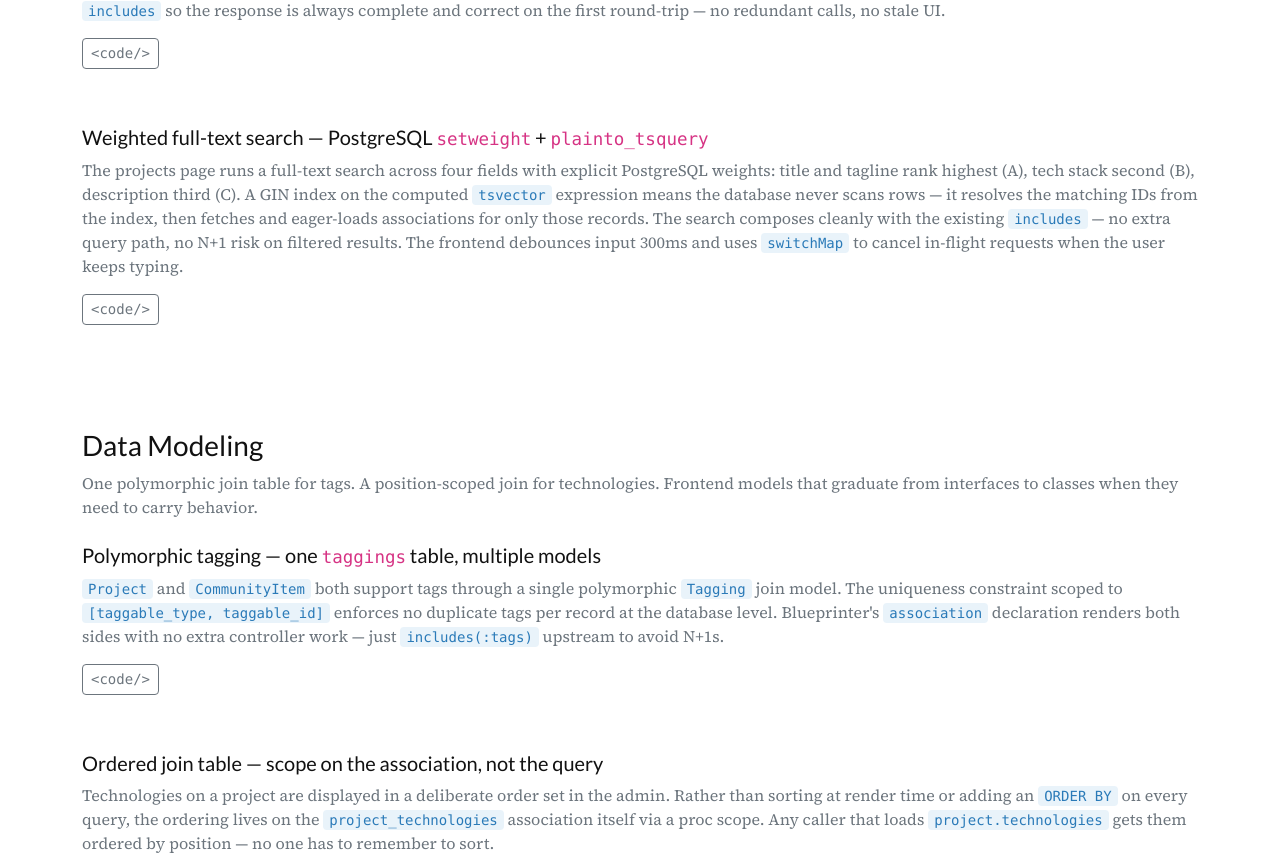
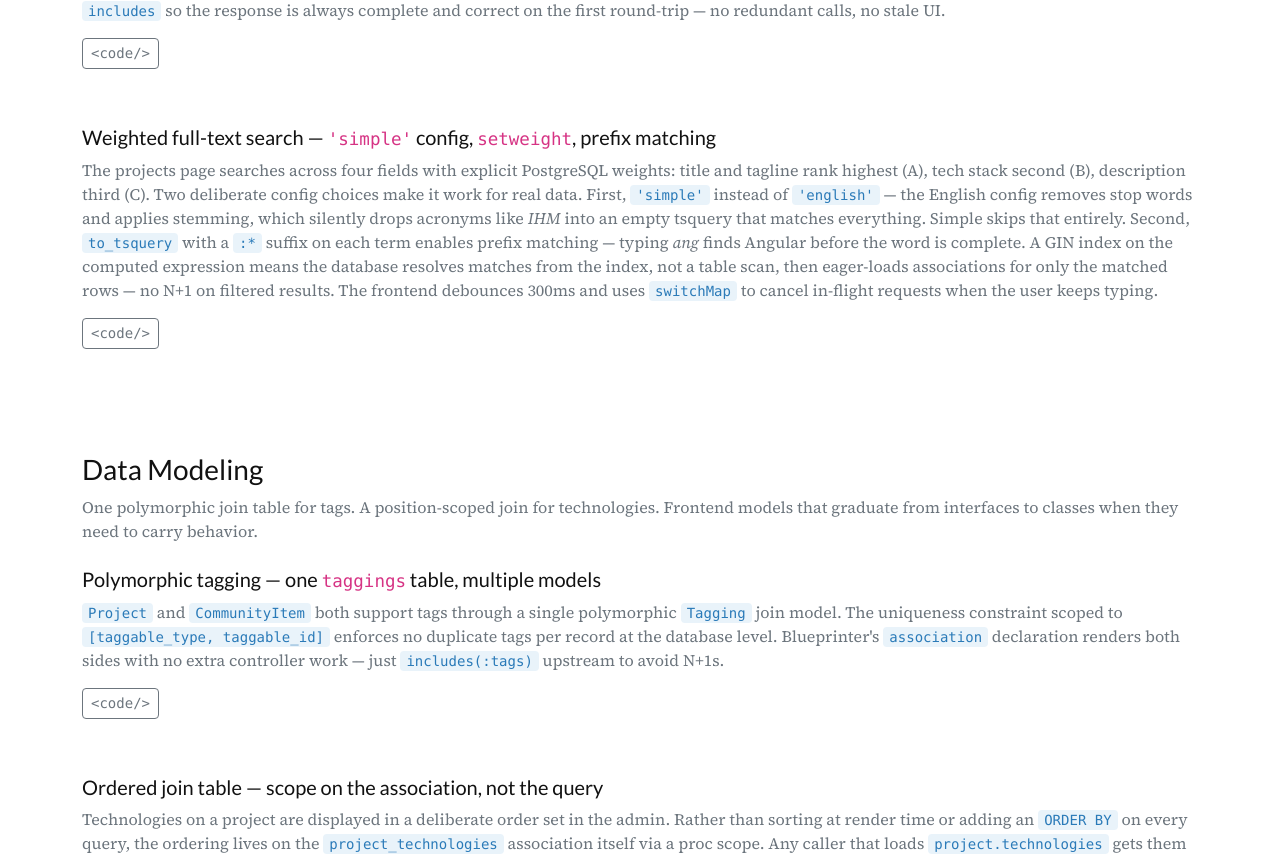
Before and after one commit to zach-young-4130/portfolio-frontend, an Angular app: page /code in a window 1280 px wide. Shown: the part 2858-3717 px from the top of the page. Built offline with nearby package versions, Linux system fonts and the light colour scheme; no server answers.

Commit message:
Update ft search section

```diff
--- a/src/app/features/code/code.html
+++ b/src/app/features/code/code.html
@@ -404,40 +404,52 @@ end</code></pre>
   </app-code-snippet>
 
   <app-code-snippet label="weighted full-text search">
-    <h3 class="h5">Weighted full-text search — PostgreSQL <code>setweight</code> + <code>plainto_tsquery</code></h3>
+    <h3 class="h5">Weighted full-text search — <code>'simple'</code> config, <code>setweight</code>, prefix matching</h3>
     <p class="text-secondary">
-      The projects page runs a full-text search across four fields with
-      explicit PostgreSQL weights: title and tagline rank highest (A), tech
-      stack second (B), description third (C). A GIN index on the computed
-      <code>tsvector</code> expression means the database never scans rows —
-      it resolves the matching IDs from the index, then fetches and eager-loads
-      associations for only those records. The search composes cleanly with the
-      existing <code>includes</code> — no extra query path, no N+1 risk on
-      filtered results. The frontend debounces input 300ms and uses
-      <code>switchMap</code> to cancel in-flight requests when the user keeps
-      typing.
+      The projects page searches across four fields with explicit PostgreSQL
+      weights: title and tagline rank highest (A), tech stack second (B),
+      description third (C). Two deliberate config choices make it work for
+      real data. First, <code>'simple'</code> instead of <code>'english'</code>
+      — the English config removes stop words and applies stemming, which
+      silently drops acronyms like <em>IHM</em> into an empty tsquery that
+      matches everything. Simple skips that entirely. Second,
+      <code>to_tsquery</code> with a <code>:*</code> suffix on each term
+      enables prefix matching — typing <em>ang</em> finds Angular before the
+      word is complete. A GIN index on the computed expression means the
+      database resolves matches from the index, not a table scan, then
+      eager-loads associations for only the matched rows — no N+1 on filtered
+      results. The frontend debounces 300ms and uses <code>switchMap</code> to
+      cancel in-flight requests when the user keeps typing.
     </p>
 <pre class="code-snippet"><code># app/models/project.rb
 scope :search, ->(query) {{ '{' }}
   return all if query.blank?
+  # Strip tsquery special chars, append :* to each term for prefix matching.
+  # 'simple' config: no stemming, no stop word removal — acronyms survive intact.
+  safe_query = query.split
+    .map {{ '{' }} |w| w.gsub(/[^a-zA-Z0-9\-]/, "") {{ '}' }}
+    .reject(&amp;:empty?)
+    .map {{ '{' }} |w| "##{{ '{' }}w{{ '}' }}:*" {{ '}' }}
+    .join(" &amp; ")
+  return all if safe_query.blank?
   where(
     <<~SQL,
       (
-        setweight(to_tsvector('english', coalesce(title, '')),      'A') ||
-        setweight(to_tsvector('english', coalesce(tagline, '')),     'A') ||
-        setweight(to_tsvector('english', coalesce(tech_stack, '')),  'B') ||
-        setweight(to_tsvector('english', coalesce(description, '')), 'C')
-      ) @@ plainto_tsquery('english', ?)
+        setweight(to_tsvector('simple', coalesce(title, '')),      'A') ||
+        setweight(to_tsvector('simple', coalesce(tagline, '')),     'A') ||
+        setweight(to_tsvector('simple', coalesce(tech_stack, '')),  'B') ||
+        setweight(to_tsvector('simple', coalesce(description, '')), 'C')
+      ) @@ to_tsquery('simple', ?)
     SQL
-    query
+    safe_query
   )
 {{ '}' }}
 
-# GIN index so the DB resolves matches from the index, not a full table scan
+# GIN index — resolves matches from the index, not a full table scan
 CREATE INDEX index_projects_on_fts ON projects USING gin ((
-  setweight(to_tsvector('english', coalesce(title, '')),     'A') ||
-  setweight(to_tsvector('english', coalesce(tech_stack, '')), 'B') ||
-  setweight(to_tsvector('english', coalesce(description, '')), 'C')
+  setweight(to_tsvector('simple', coalesce(title, '')),      'A') ||
+  setweight(to_tsvector('simple', coalesce(tech_stack, '')), 'B') ||
+  setweight(to_tsvector('simple', coalesce(description, '')), 'C')
 ));
 
 # app/controllers/api/v1/projects_controller.rb
```
